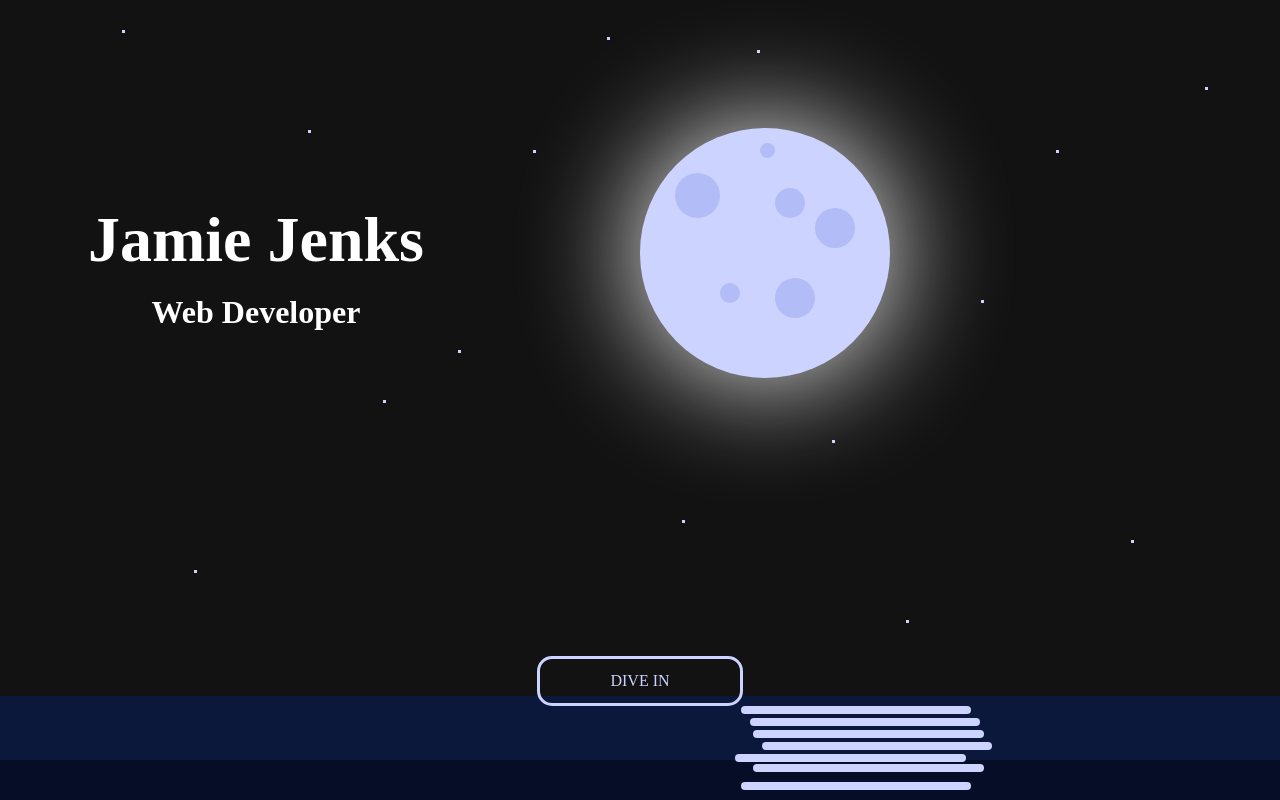
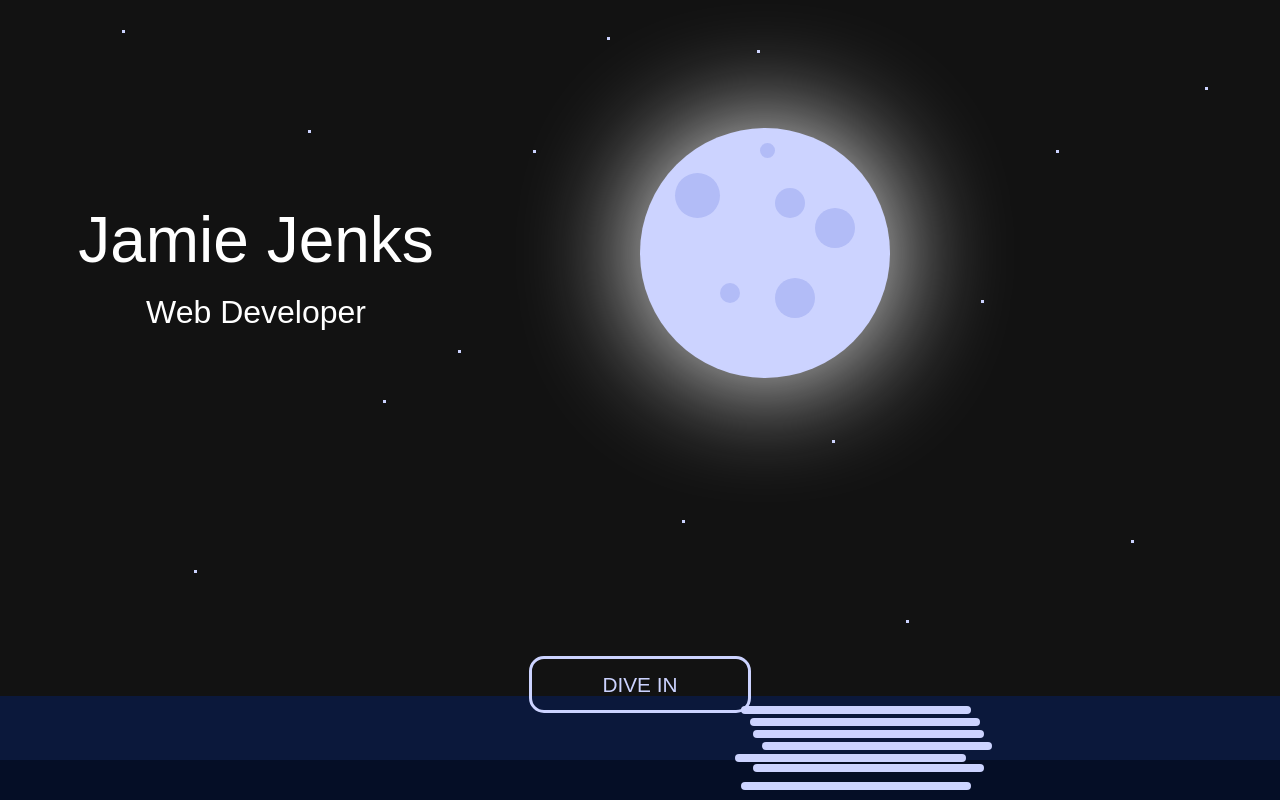
Before and after one commit to Lukerdue/web-profile, a React (Create React App) app: page / in a window 1280 px wide. Built offline with nearby package versions, Linux system fonts and the light colour scheme.

Commit message:
chose some fonts

```diff
--- a/src/index.css
+++ b/src/index.css
@@ -17,8 +17,22 @@ img, picture, video, canvas, svg, iframe{
 input, button, textarea, select{
   font: inherit;
 }
+/*
+  import fonts  for use with react styled components
+  and set them as the defaults for headers and paragraphs
+*/
+@import url('https://fonts.googleapis.com/css2?family=Barlow+Condensed:wght@400;500&family=Montserrat:wght@400;600&display=swap');
 
 p, h1, h2, h3, h4, h5, h6, span {
   overflow-wrap: break-word;
   font-size: 96%;
 }
+h1, h2, h3, h4, h5, h6, button{
+  font-family: 'Barlow Condensed', sans-serif;
+  font-weight: 500;
+}
+p{
+  font-family: 'Montserrat', sans-serif;
+  font-weight: 400;
+  font-size: 1em;
+}
--- a/src/styles/homeStyled.jsx
+++ b/src/styles/homeStyled.jsx
@@ -181,6 +181,7 @@ export const HomeStyle = styled.div `
         border-radius: 15px;
         z-index: 2;
         text-transform: uppercase;
+        font-size: 1.3em;
     }
     .buttonWrapper button:hover{
         animation: bhover .2s ease-in-out forwards;
```
